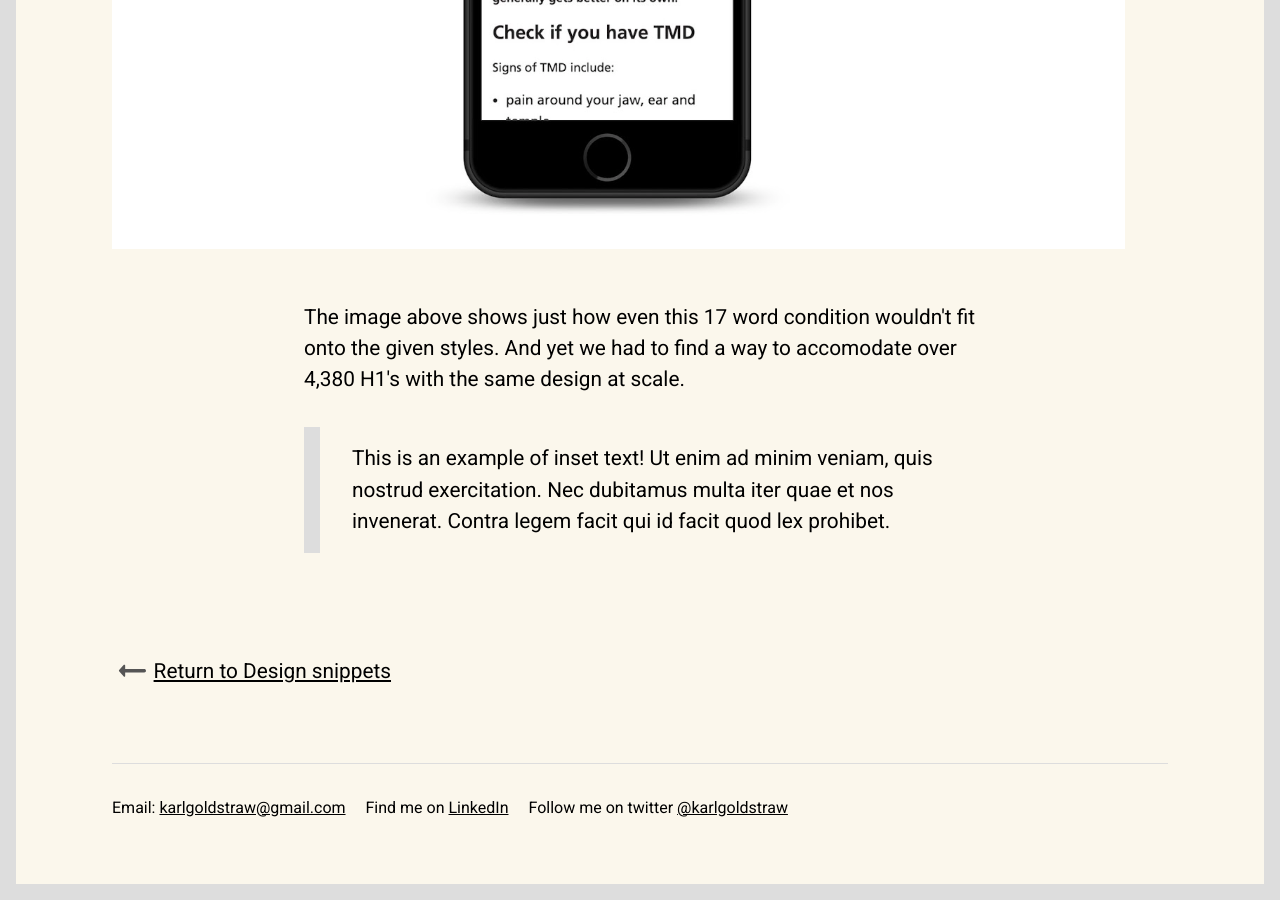
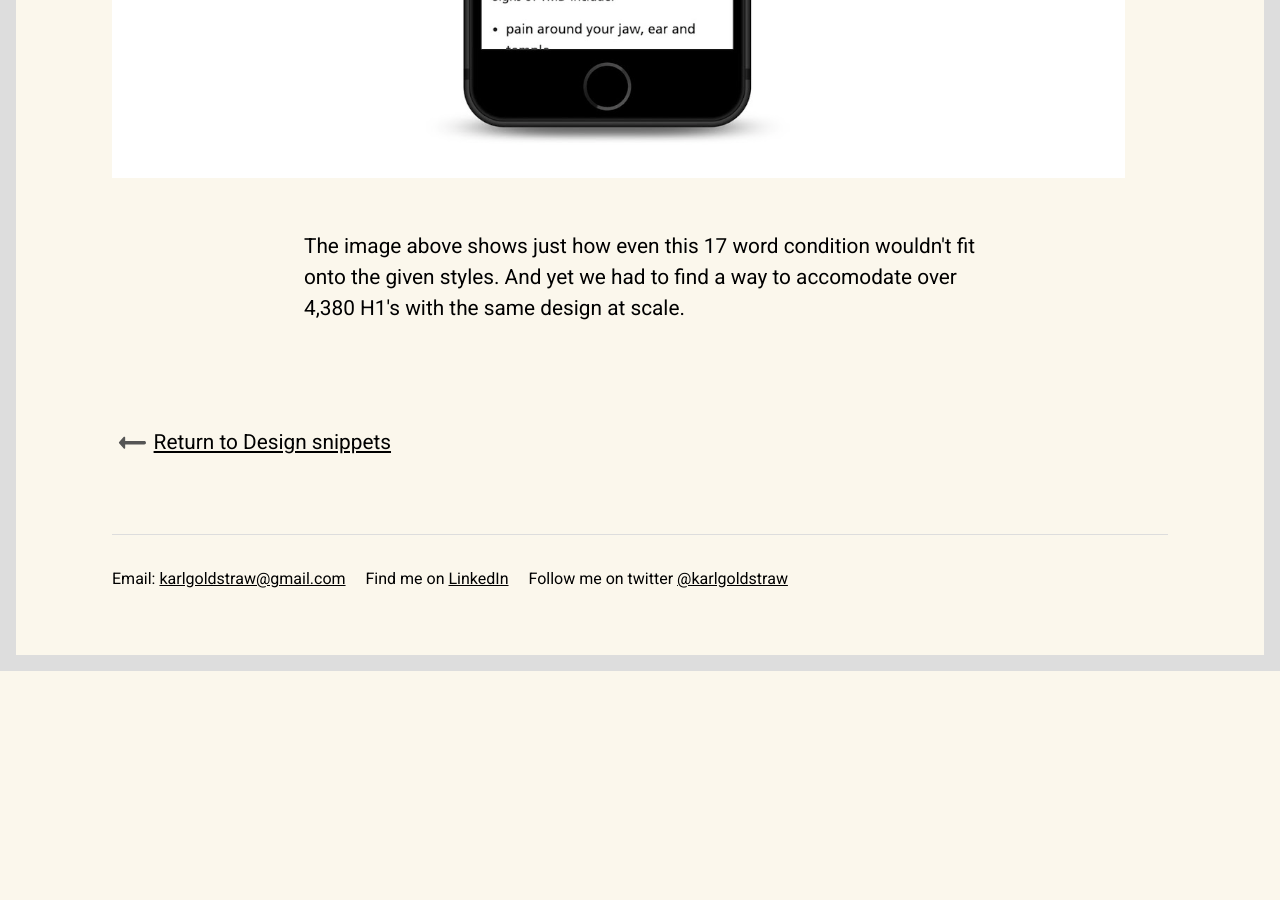
Before and after one commit to karlgoldstraw/jfolio, a Jekyll site: the page built from _posts/2019-01-04-Dealing-with-long-H1s.html, in a window 1280 px wide and 900 px high, scrolled down 1573 px. Built offline with Jekyll 4.4.1, drawn with Linux system fonts in a browser that asks for light colours; after the commit the page ends 2244 px from its top, so only the background shows below that; some of the changed text lies outside the part shown.

Commit message:
added new draft post

```diff
--- a/_posts/2018-11-29-Dealing-with-long-H1s.html
+++ b/_posts/2019-01-04-Dealing-with-long-H1s.html
@@ -27,11 +27,4 @@ title: How we dealt with very long H1’s across nhs.uk
 
 <section>
   <p>The image above shows just how even this 17 word condition wouldn't fit onto the given styles. And yet we had to find a way to accomodate over 4,380 H1's with the same design at scale.</p>
-
-
-  <div class="inset-text">
-    <p>This is an example of inset text! Ut enim ad minim veniam, quis nostrud exercitation. Nec dubitamus multa iter quae et nos invenerat. Contra legem facit qui id facit quod lex prohibet.</p>
-  </div>
-
-
 </section>
```
Also changed, not shown: other parts of _posts/2019-01-04-Dealing-with-long-H1s.html (+1 -1 lines).
